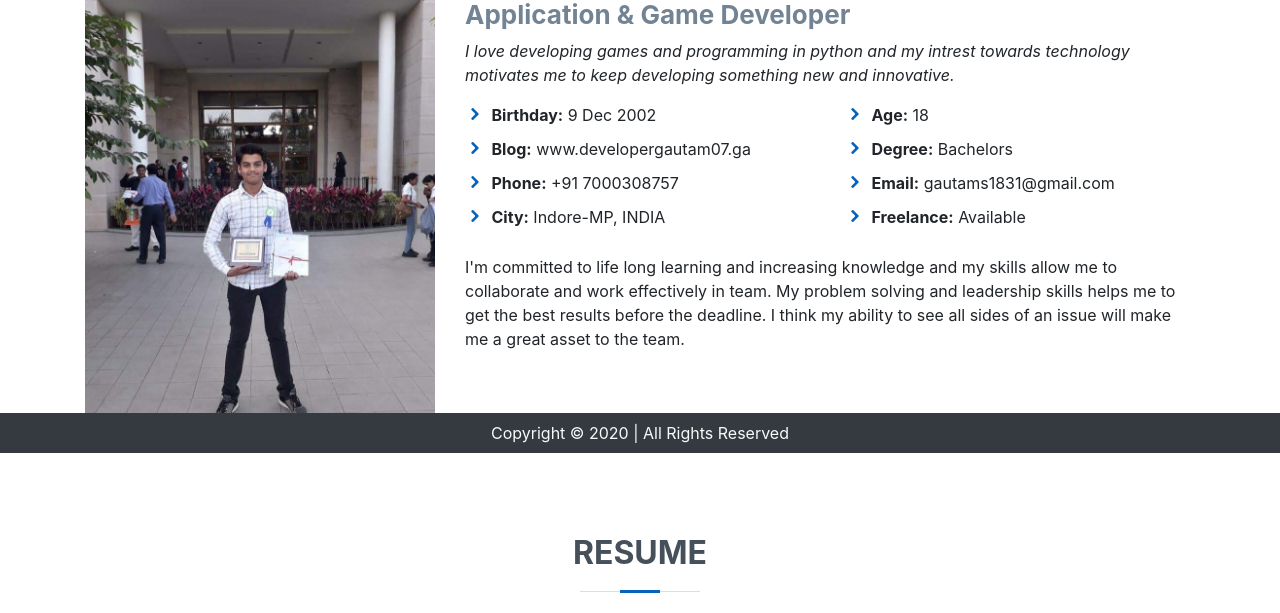
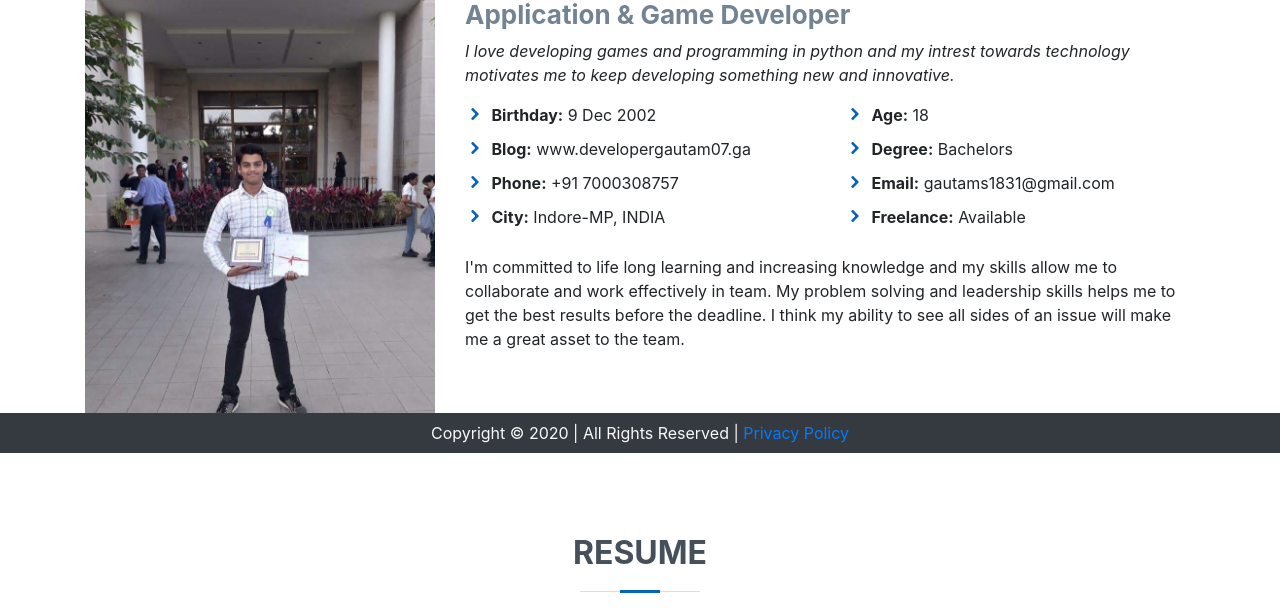
Before and after one commit to developergautam07/developergautam-web, a Django app: page /about in a window 1280 px wide. Shown: the part 347-960 px from the top of the page. Run offline with Django 3.2, Linux system fonts and the light colour scheme; some libraries are stand-ins or nearby versions.

Commit message:
privacy policy added

```diff
--- a/templates/base.html
+++ b/templates/base.html
@@ -75,7 +75,7 @@
     {% endblock body %}
 
 
-    <footer class="text-center text-light bg-dark py-2 fixed-bottom">Copyright &copy; 2020 | All Rights Reserved</footer>
+    <footer class="text-center text-light bg-dark py-2 fixed-bottom">Copyright &copy; 2020 | All Rights Reserved | <a href="https://www.termsfeed.com/live/196e5521-aa0d-4d24-a64b-50ad1e6b2be0"> Privacy Policy </a></footer>
 
 
     <!-- Optional JavaScript -->
```
